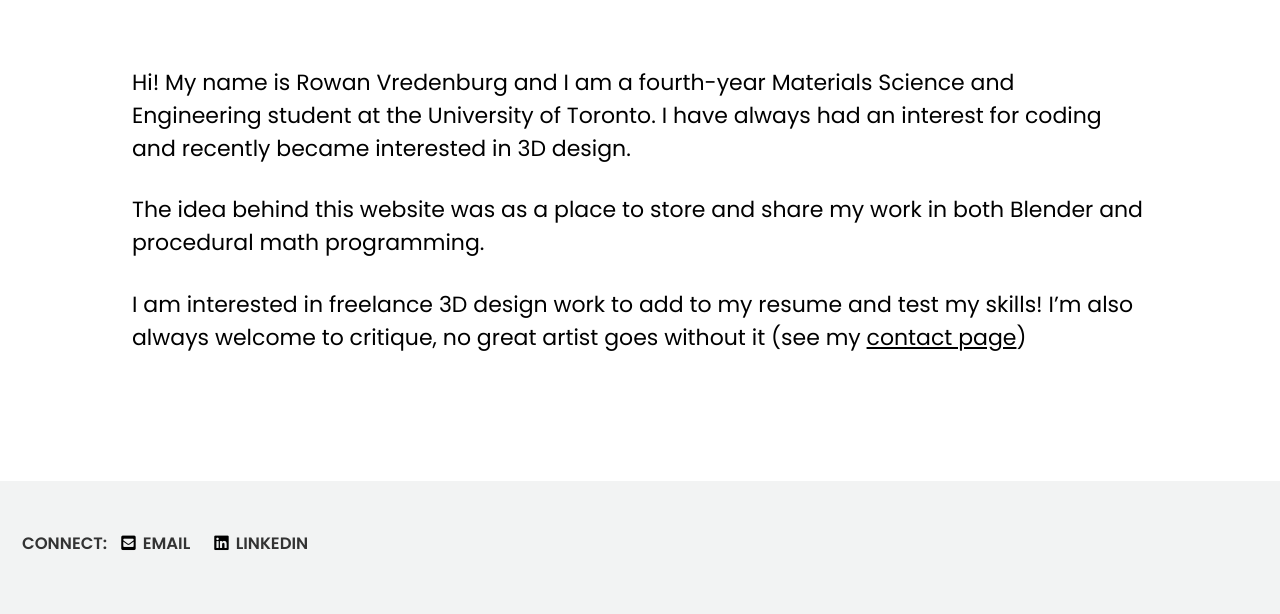
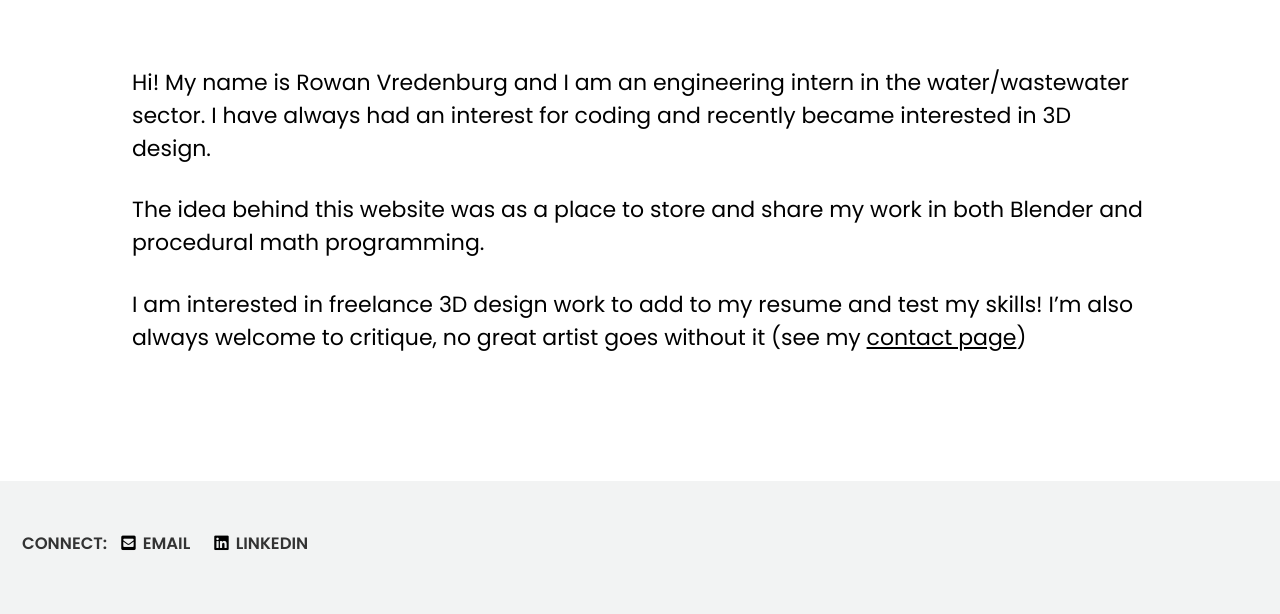
Before and after one commit to rowanvredenburg/rowanvredenburg.github.io, a Jekyll site: the page built from _pages/about.md, in a window 1280 px wide. Shown: the part 302-916 px from the top of the page. Built offline with Jekyll 4.4.1, drawn with Linux system fonts in a browser that asks for light colours; cached includes are drawn as plain includes.

Commit message:
Update about.md
no longer a 4th year student lol

```diff
--- a/_pages/about.md
+++ b/_pages/about.md
@@ -7,7 +7,7 @@ header:
 author_profile: false
 ---
 
-Hi! My name is Rowan Vredenburg and I am a fourth-year Materials Science and Engineering student at the University of Toronto. I have always had an interest for coding and recently became interested in 3D design.
+Hi! My name is Rowan Vredenburg and I am an engineering intern in the water/wastewater sector. I have always had an interest for coding and recently became interested in 3D design.
 {: .text-pad}
 
 The idea behind this website was as a place to store and share my work in both Blender and procedural math programming.
```
